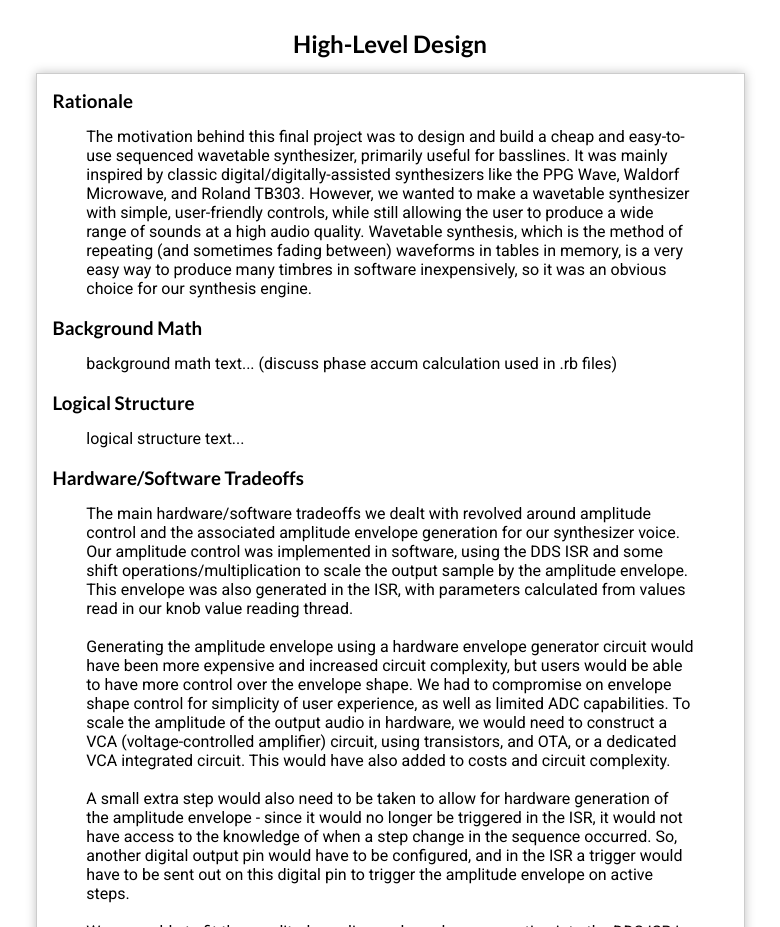
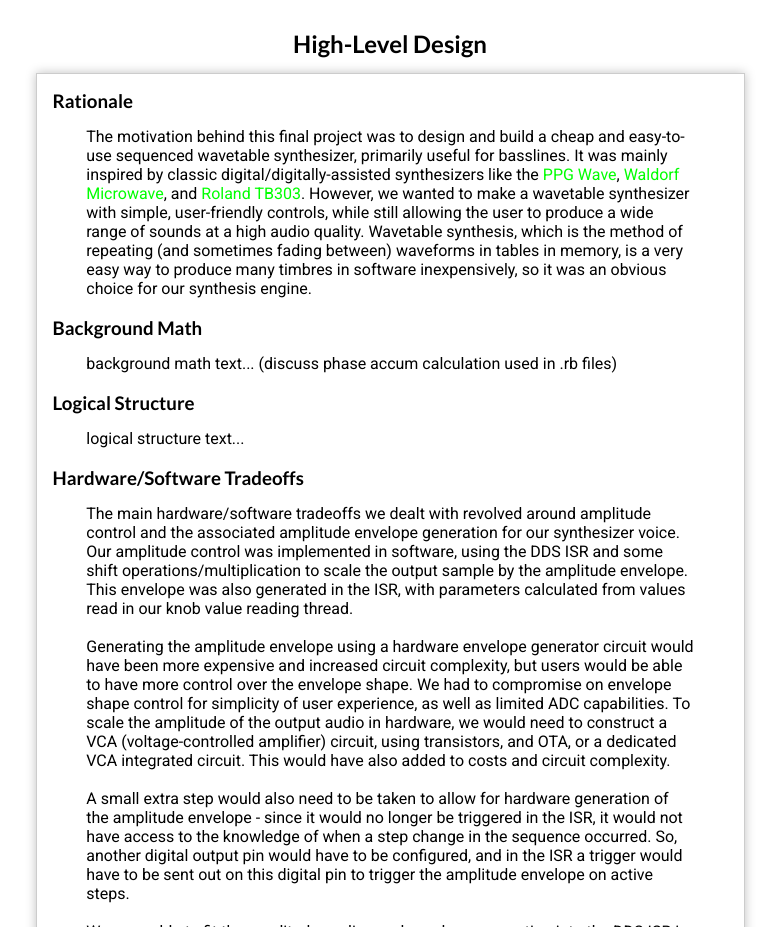
Before and after one commit to ianjhoffman/ece4760-final, a plain HTML site: page ijh6_jjm448_bas332/index.html in a window 1280 px wide. Shown: the part 1200-2127 px from the top of the page, without its empty margins (250-1030 px from the left). Drawn offline with Linux system fonts and the light colour scheme.

Commit message:
Added links to rationale

```diff
--- a/ijh6_jjm448_bas332/index.html
+++ b/ijh6_jjm448_bas332/index.html
@@ -121,7 +121,17 @@
 			The motivation behind this final project was to design and build a cheap and
 			easy-to-use sequenced wavetable synthesizer, primarily useful for basslines.
 			It was mainly inspired by classic digital/digitally-assisted synthesizers like
-			the PPG Wave, Waldorf Microwave, and Roland TB303. However, we wanted to make
+			the
+
+			<a class="external" href="https://en.wikipedia.org/wiki/PPG_Wave">PPG Wave</a>,
+
+			<a class="external" href="http://www.vintagesynth.com/waldorf/microwave.php">Waldorf Microwave</a>,
+
+			and
+
+			<a class="external" href="https://en.wikipedia.org/wiki/Roland_TB-303">Roland TB303</a>.
+
+			However, we wanted to make
 			a wavetable synthesizer with simple, user-friendly controls, while still allowing
 			the user to produce a wide range of sounds at a high audio quality. Wavetable
 			synthesis, which is the method of repeating (and sometimes fading between) waveforms
```
